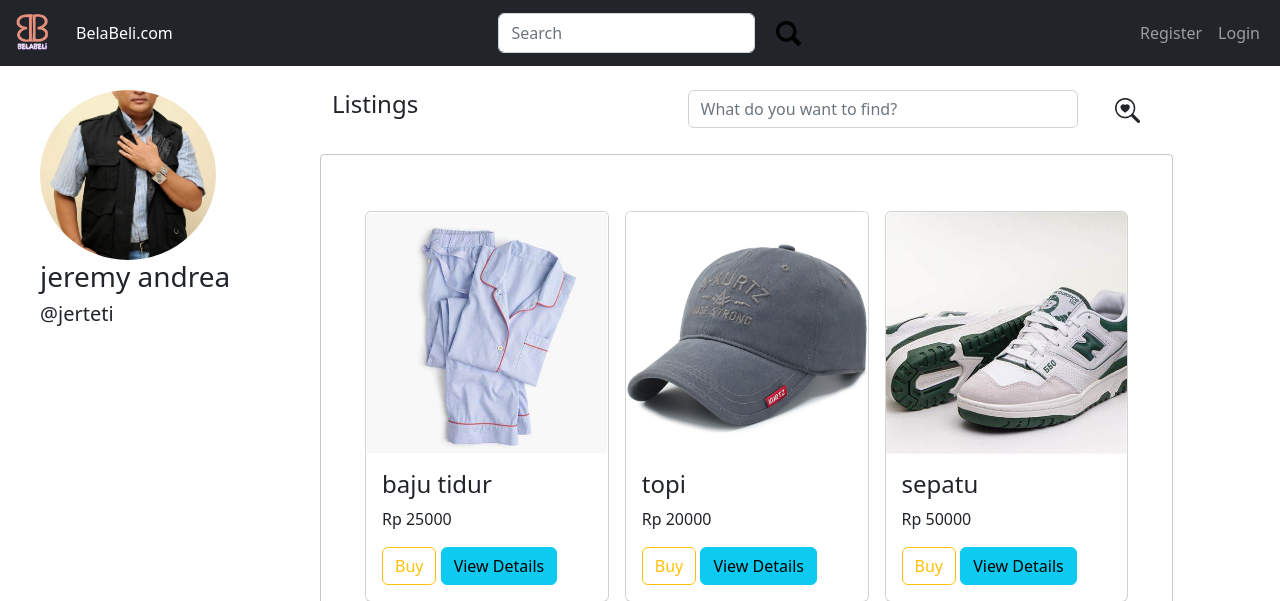
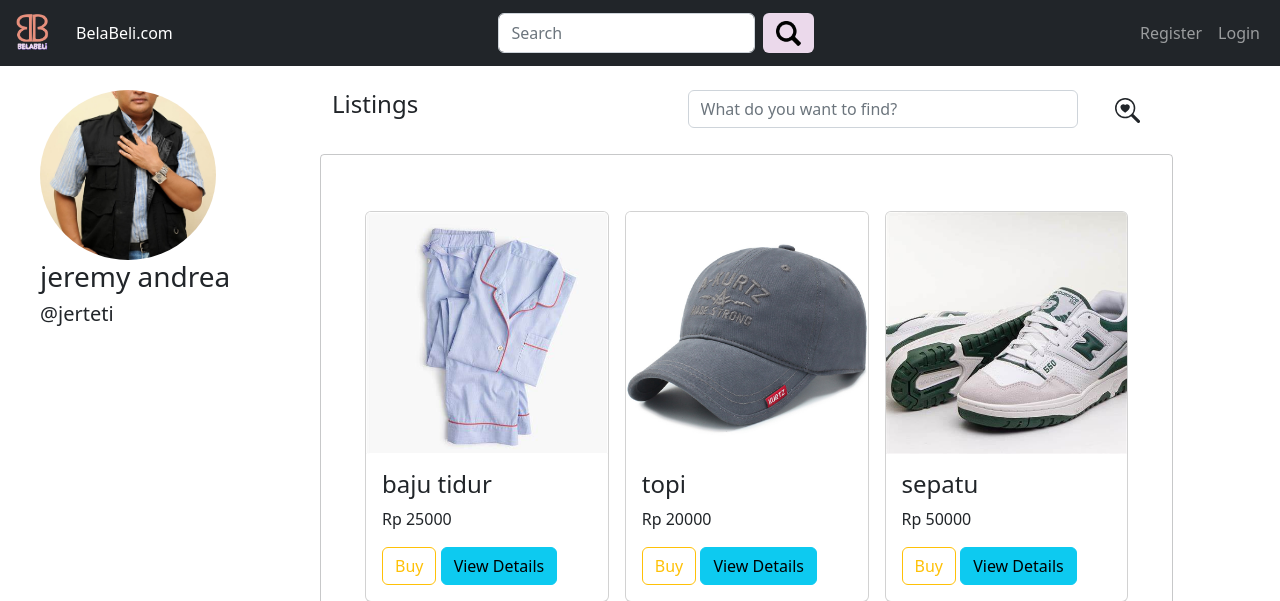
Before and after one commit to ella-arminta/tekweb, a PHP site: page /detailToko.php in a window 1280 px wide. Shown: the top 601 px of the page. Run offline with PHP 8.4, Linux system fonts and the light colour scheme; data comes from the database, SQL or seed files in the repository.

Commit message:
Update navbar.php

```diff
--- a/includes/navbar.php
+++ b/includes/navbar.php
@@ -1,3 +1,11 @@
+<style>
+    .search-button {
+        background-color:#ebd9eb
+    }
+    .search-button:hover {
+        background-color:#8c52ff
+    }
+</style>
 <nav class="navbar navbar-expand-lg navbar fixed-top bg-dark navbar-dark">
     <div class="container-fluid">
         <a class="navbar-brand" href="index.php">
```
Lines whose indentation alone changed are shown as unchanged.
